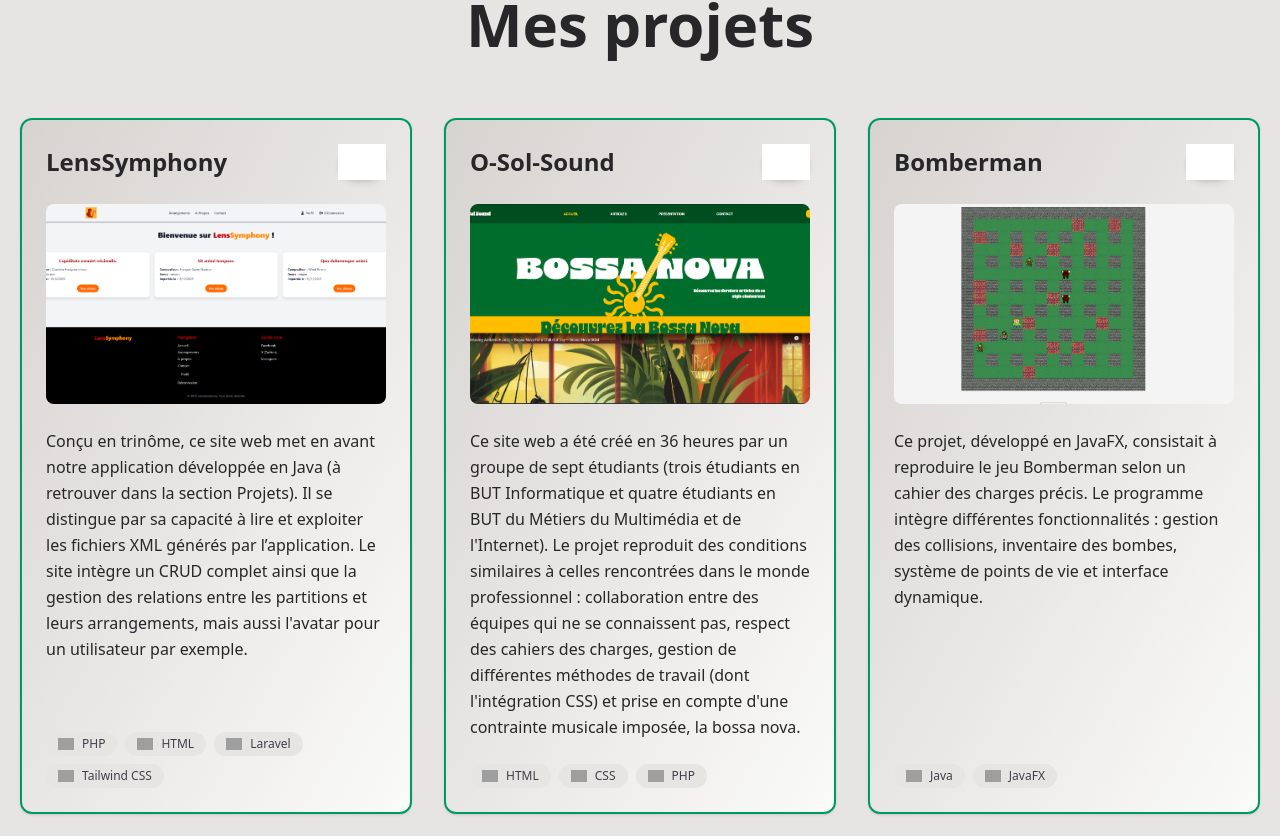
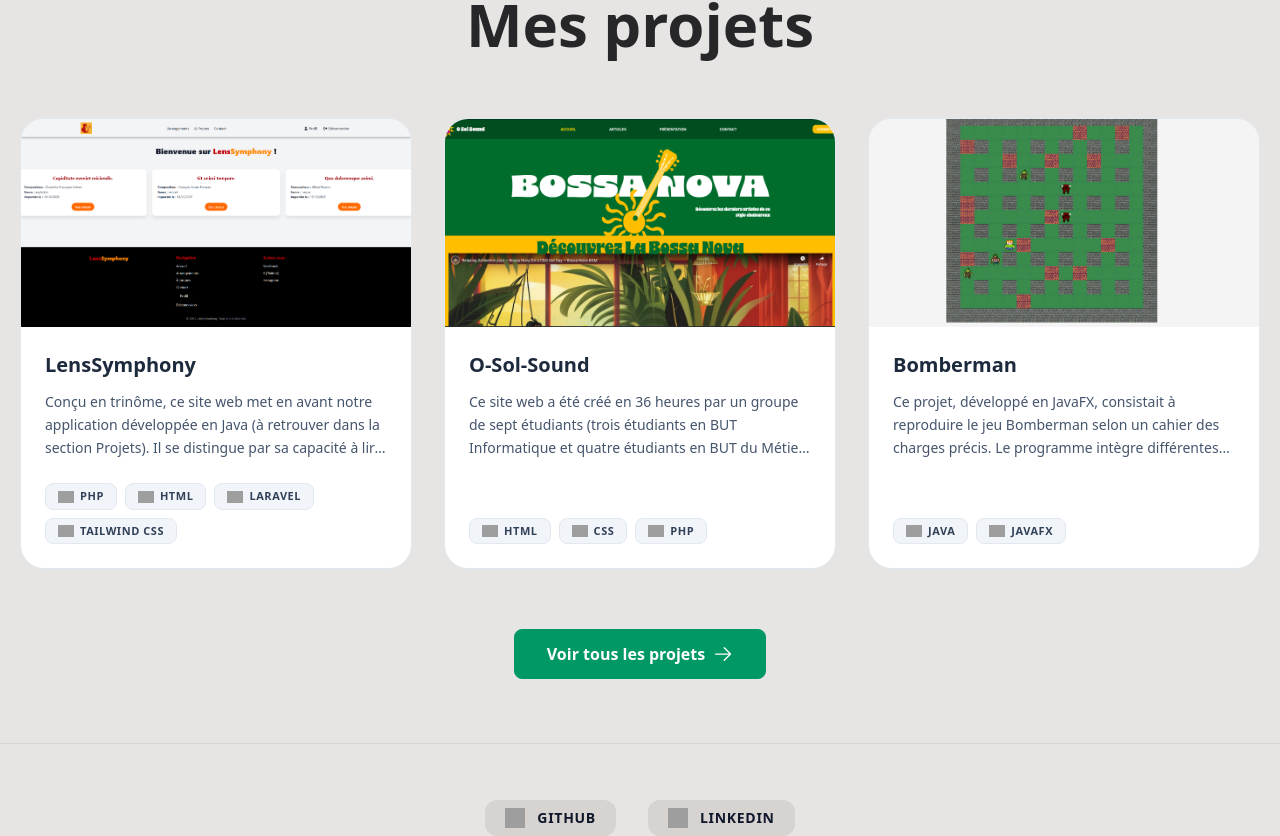
Before and after one commit to Romain-thib/Portfolio, a Vue app: page / in a window 1280 px wide. Shown: the part 1380-2216 px from the top of the page. Built offline with nearby package versions, Linux system fonts and the light colour scheme; grey boxes are pictures that could not be loaded.

Commit message:
Modification du style des projets

```diff
--- a/src/components/projects/ProjectCard.vue
+++ b/src/components/projects/ProjectCard.vue
@@ -14,55 +14,49 @@ defineProps({
 
 <template>
   <div
-  class="from-stone-300 to-stone-50  bg-linear-to-br dark:from-slate-900 dark:to-slate-800
-         border-emerald-600 dark:border-emerald-900 border-2
-         rounded-xl shadow-sm hover:shadow-lg
-         p-6 flex flex-col gap-6
-         transition transform hover:scale-103"
+    class="group relative flex flex-col h-full bg-white dark:bg-slate-900
+           border border-slate-200 dark:border-slate-800
+           rounded-3xl overflow-hidden transition-all duration-500
+           hover:shadow-2xl hover:shadow-emerald-500/10 hover:-translate-y-2"
   >
-
-  <div class="flex items-center justify-between">
-    <h3 class="text-2xl font-semibold text-zinc-800 dark:text-slate-100">
-      {{ t(project.titleKey) }}
-    </h3>
-
-
+    <div class="relative h-52 overflow-hidden">
+      <img
+        :src="project.image"
+        :alt="t(project.titleKey)"
+        class="w-full h-full object-cover transition-transform duration-700 group-hover:scale-110"
+      />
+      <div class="absolute inset-0 bg-linear-to-t from-slate-900/80 to-transparent opacity-0 group-hover:opacity-100 transition-opacity duration-300 flex items-end p-6">
         <a
           :href="t(project.lien)"
           target="_blank"
-      rel="noopener noreferrer"
-      class="group flex flex-col items-center gap-2 text-slate-700 dark:text-slate-300 hover:text-zinc-900 dark:hover:text-white transition-all"
-      :title="t('project.messageLink')"
+          class="flex items-center gap-2 bg-white text-slate-900 px-4 py-2 rounded-xl font-bold text-sm transform translate-y-4 group-hover:translate-y-0 transition-transform duration-300"
         >
-      <div class="rounded-full shadow-md group-hover:shadow-xl group-hover:scale-105 transition-all bg-black">
-        <img
-          src="https://cdn.jsdelivr.net/gh/devicons/devicon/icons/github/github-original.svg"
-          alt="Lien vers le dépôt gitHub"
-          class="w-12 h-auto invert brightness-0"
-        />
+          <img src="https://cdn.jsdelivr.net/gh/devicons/devicon/icons/github/github-original.svg" class="w-4 h-4" />
+          Code Source
+        </a>
       </div>
-    </a>
-
     </div>
 
-  <img
-    :src="project.image"
-    :alt="t(project.titleKey)"
-    class="w-full h-50 object-cover rounded-lg"
-  />
+    <div class="p-6 flex flex-col flex-grow">
+      <div class="flex justify-between items-start mb-3">
+        <h3 class="text-xl font-bold text-slate-800 dark:text-white group-hover:text-emerald-600 transition-colors">
+          {{ t(project.titleKey) }}
+        </h3>
+      </div>
 
-  <p class="text-zinc-800 dark:text-slate-300 text-2xs leading-relaxed">
+      <p class="text-slate-600 dark:text-slate-400 text-sm leading-relaxed mb-6 line-clamp-3">
         {{ t(project.descriptionKey) }}
       </p>
 
-  <ul class="flex flex-wrap gap-2 mt-auto">
+      <div class="mt-auto">
+        <ul class="flex flex-wrap gap-2">
           <TechBadge
             v-for="tech in project.tech"
             :key="tech"
             :tech="tech"
           />
         </ul>
-
       </div>
-
+    </div>
+  </div>
 </template>
--- a/src/components/projects/TechBadge.vue
+++ b/src/components/projects/TechBadge.vue
@@ -28,11 +28,12 @@ const techName = computed(() => skill.value?.name || props.tech)
 
 <template>
   <li
-    class="bg-stone-200 dark:bg-slate-800
-           text-zinc-700 dark:text-slate-200
-           text-xs px-3 py-1 rounded-full
-           flex items-center gap-2
-           transition hover:scale-105"
+    class="flex items-center gap-1.5 px-3 py-1 rounded-lg
+           bg-slate-100 dark:bg-slate-800/50
+           border border-slate-200 dark:border-slate-700
+           text-slate-700 dark:text-slate-300
+           text-[11px] font-bold uppercase tracking-wider
+           transition-colors hover:border-emerald-500/50 hover:bg-emerald-50 dark:hover:bg-emerald-900/20"
   >
     <img
       v-if="techLogo"
--- a/src/components/projects/ThirdProject.vue
+++ b/src/components/projects/ThirdProject.vue
@@ -2,7 +2,9 @@
 import projects from '../../data/projects.json'
 import ProjectCard from './ProjectCard.vue'
 import { useI18n } from 'vue-i18n'
+import { useRouter } from 'vue-router'
 
+const router = useRouter()
 const { t } = useI18n()
 const featured = projects.slice(0, 3)
 
@@ -31,7 +33,7 @@ import {
 
     <div>
       <button
-            @click="router.push('/contact')"
+            @click="router.push('/projects')"
             class="mt-15 px-8 py-3 bg-emerald-600 hover:bg-emerald-800
                    border border-emerald-600 dark:hover:border-emerald-800
                    hover:border-emerald-800
```
Lines whose indentation alone changed are shown as unchanged.
